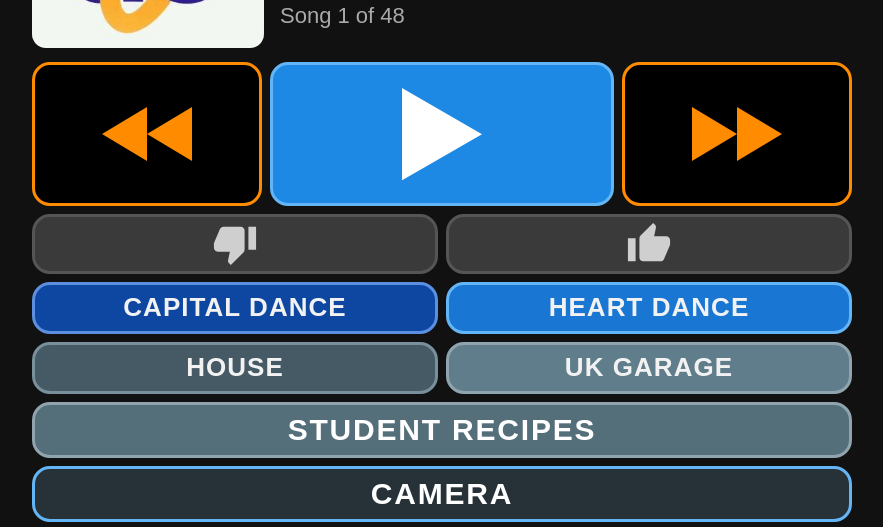
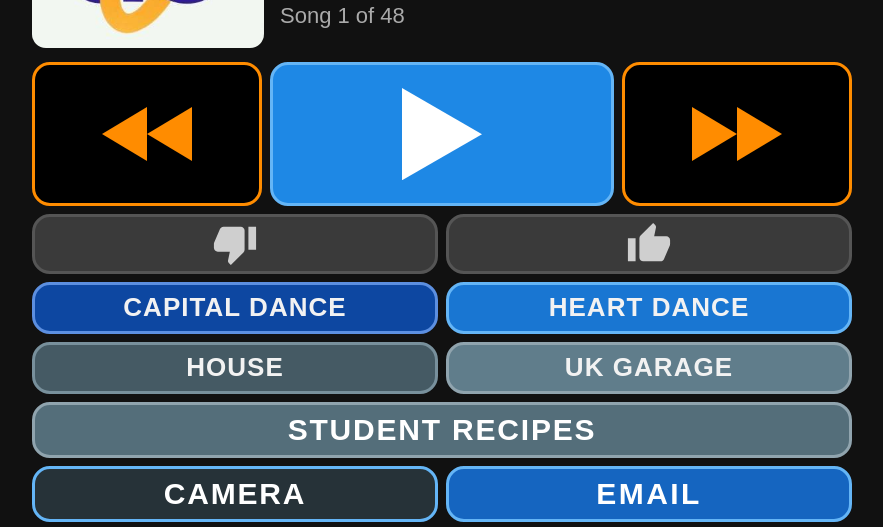
Before and after one commit to aherndavid/dance, a plain HTML site: page index.html in a window 1280 px wide. Shown: the part 200-727 px from the top of the page, without its empty margins (198-1081 px from the left). Drawn offline with Linux system fonts and the light colour scheme.

Commit message:
CAMERA and EMAIL side by side at half width (v1.9)
Co-Authored-By: Claude Opus 5.5 <noreply@anthropic.com>

```diff
--- a/index.html
+++ b/index.html
@@ -2,7 +2,7 @@
 <html lang="en">
 <head>
 <meta charset="UTF-8">
-<meta name="version" content="1.8">
+<meta name="version" content="1.9">
 <meta name="viewport" content="width=device-width, initial-scale=1.0, viewport-fit=cover">
 <meta name="apple-mobile-web-app-capable" content="yes">
 <meta name="mobile-web-app-capable" content="yes">
@@ -201,6 +201,9 @@
   .recipes-layer { position: fixed; inset: 0; z-index: 95; background: #111; }
   .recipes-layer[hidden] { display: none; }
   .recipes-layer iframe { width: 100%; height: 100%; border: 0; display: block; }
+  /* CAMERA and EMAIL side by side, half width each */
+  .pair-row { display: grid; grid-template-columns: 1fr 1fr; gap: 8px; margin-top: 8px; }
+  .pair-row button { margin-top: 0 !important; min-width: 0; }
   #btn-camera {
     display: block; width: 100%; margin-top: 8px; padding: 8px 12px;
     background: #263238; color: #fff; border-color: #64b5f6;
@@ -317,10 +320,11 @@
 
     <button id="btn-recipes" onclick="openRecipes()">STUDENT RECIPES</button>
 
-    <button id="btn-camera" onclick="openCamera()">CAMERA</button>
+    <div class="pair-row">
+      <button id="btn-camera" onclick="openCamera()">CAMERA</button>
+      <button id="btn-email" onclick="openEmail()">EMAIL</button>
+    </div>
     <input type="file" id="camera-input" accept="image/*" capture="environment" hidden onchange="gotPhoto(this)">
-
-    <button id="btn-email" onclick="openEmail()">EMAIL</button>
 
     <button id="btn-rate" onclick="toggleStars()">RATE THIS APP</button>
     <div class="stars" id="stars" hidden>
```
